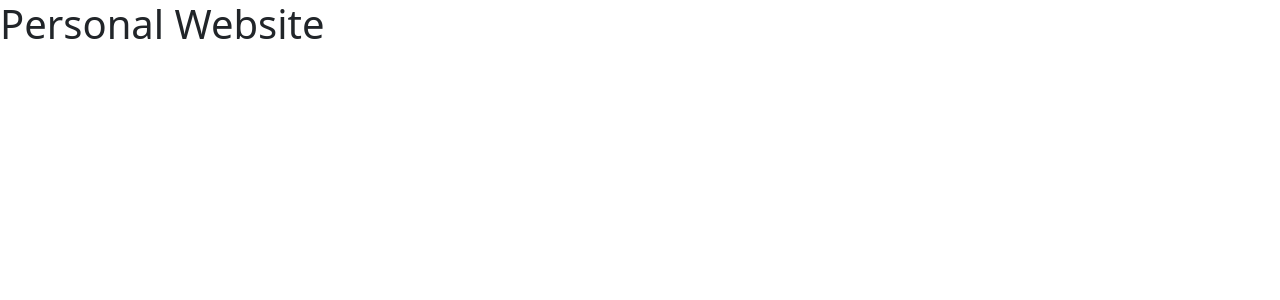
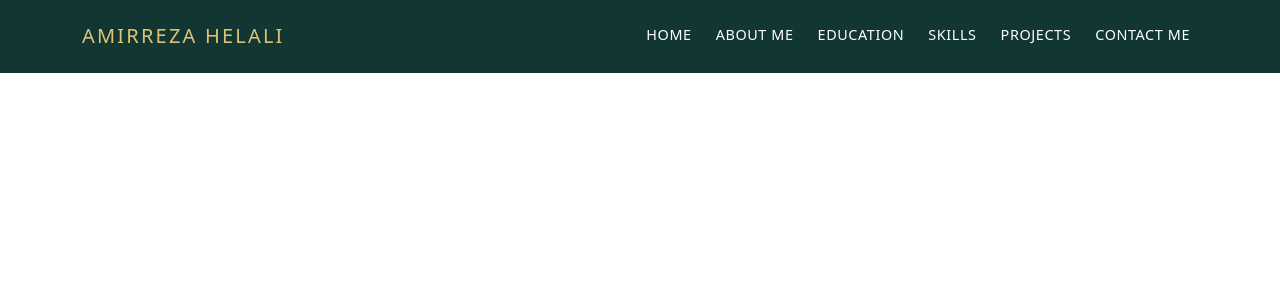
Before and after one commit to Amir-Helali/personal-website, a React (Create React App) app: page / in a window 1280 px wide. Shown: the top 300 px of the page. Built offline with nearby package versions, Linux system fonts and the light colour scheme.

Commit message:
Navbar Done

```diff
--- a/public/index.html
+++ b/public/index.html
@@ -39,5 +39,8 @@
       To begin the development, run `npm start` or `yarn start`.
       To create a production bundle, use `npm run build` or `yarn build`.
     -->
+    <script src="https://code.jquery.com/jquery-3.2.1.slim.min.js" integrity="sha384-KJ3o2DKtIkvYIK3UENzmM7KCkRr/rE9/Qpg6aAZGJwFDMVNA/GpGFF93hXpG5KkN" crossorigin="anonymous"></script>
+    <script src="https://cdnjs.cloudflare.com/ajax/libs/popper.js/1.12.9/umd/popper.min.js" integrity="sha384-ApNbgh9B+Y1QKtv3Rn7W3mgPxhU9K/ScQsAP7hUibX39j7fakFPskvXusvfa0b4Q" crossorigin="anonymous"></script>
+    <script src="https://maxcdn.bootstrapcdn.com/bootstrap/4.0.0/js/bootstrap.min.js" integrity="sha384-JZR6Spejh4U02d8jOt6vLEHfe/JQGiRRSQQxSfFWpi1MquVdAyjUar5+76PVCmYl" crossorigin="anonymous"></script>
   </body>
 </html>
--- a/src/App.css
+++ b/src/App.css
@@ -1,38 +1,48 @@
-.App {
-  text-align: center;
+@import url('https://fonts.googleapis.com/css2?family=Oswald:wght@200&display=swap');
+
+:root {
+  --prime-white: #fff;
+  --prime-gold: #ddc375;
+  --prime-green: #123733;
 }
 
-.App-logo {
-  height: 40vmin;
-  pointer-events: none;
+body {
+  font-family: "Oswald";
 }
 
-@media (prefers-reduced-motion: no-preference) {
-  .App-logo {
-    animation: App-logo-spin infinite 20s linear;
-  }
+.navbar {
+  background-color: var(--prime-green) !important;
 }
 
-.App-header {
-  background-color: #282c34;
-  min-height: 100vh;
-  display: flex;
-  flex-direction: column;
-  align-items: center;
-  justify-content: center;
-  font-size: calc(10px + 2vmin);
-  color: white;
+nav a.nav-link{
+  font-weight: 500;
+  letter-spacing: 0.0375rem;
+  cursor: pointer;
+  margin-left: 0.5rem;
+  font-size: 0.9rem;
 }
 
-.App-link {
-  color: #61dafb;
+nav ul li {
+  text-transform: uppercase;
 }
 
-@keyframes App-logo-spin {
-  from {
-    transform: rotate(0deg);
-  }
-  to {
-    transform: rotate(360deg);
-  }
+.navbar-nav > li > a {
+  color: var(--prime-white) !important;
+  border-bottom: 0.2rem solid var(--prime-green);;
 }
+
+.navbar-brand {
+  color: var(--prime-gold) !important;
+  letter-spacing: 0.1375rem;
+  max-width: 17.25rem;
+  padding: 0 !important;
+  vertical-align: middle;
+}
+
+.navbar > li > a.active, .navbar-nav > li > a.active:focus{
+  border-bottom: 0.2rem solid var(--prime-gold);
+}
+
+.navbar-nav > li > a:hover{
+  border-bottom: 0.2rem solid var(--prime-gold);
+}
--- a/src/App.js
+++ b/src/App.js
@@ -1,9 +1,9 @@
 import './App.css';
 import "bootstrap/dist/css/bootstrap.min.css";
-
+import Navbar from "./components/Navbar";
 function App() {
   return (
-    <h1>Personal Website</h1>
+    <Navbar></Navbar>
   );
 }
 
--- /dev/null
+++ b/src/components/Navbar.js
@@ -0,0 +1,38 @@
+import React from 'react'
+
+const Navbar = () => {
+    return (
+  <nav className="navbar navbar-expand-lg navbar-dark py-3">
+    <div className='container'>
+    <a className="navbar-brand" href="#">AMIRREZA HELALI</a>
+    <button className="navbar-toggler" type="button" data-toggle="collapse" data-target="#navbarSupportedContent" aria-controls="navbarSupportedContent" aria-expanded="false" aria-label="Toggle navigation">
+      <span className="navbar-toggler-icon"></span>
+    </button>
+    <div className="collapse navbar-collapse" id="navbarSupportedContent">
+      <ul className="navbar-nav ms-auto">
+        <li class="nav-item active">
+          <a class="nav-link" href="#">Home <span class="sr-only"></span></a>
+        </li>
+        <li className="nav-item">
+          <a className="nav-link" href="#">About Me</a>
+        </li>
+        <li className="nav-item">
+          <a className="nav-link" href="#">Education</a>
+        </li>
+        <li className="nav-item">
+          <a className="nav-link" href="#">Skills</a>
+        </li>
+        <li className="nav-item">
+          <a className="nav-link" href="#">Projects</a>
+        </li>
+        <li className="nav-item">
+          <a className="nav-link" href="#">Contact Me</a>
+        </li>
+      </ul>
+    </div>
+    </div>
+</nav>
+    )
+}
+
+export default Navbar;
```
